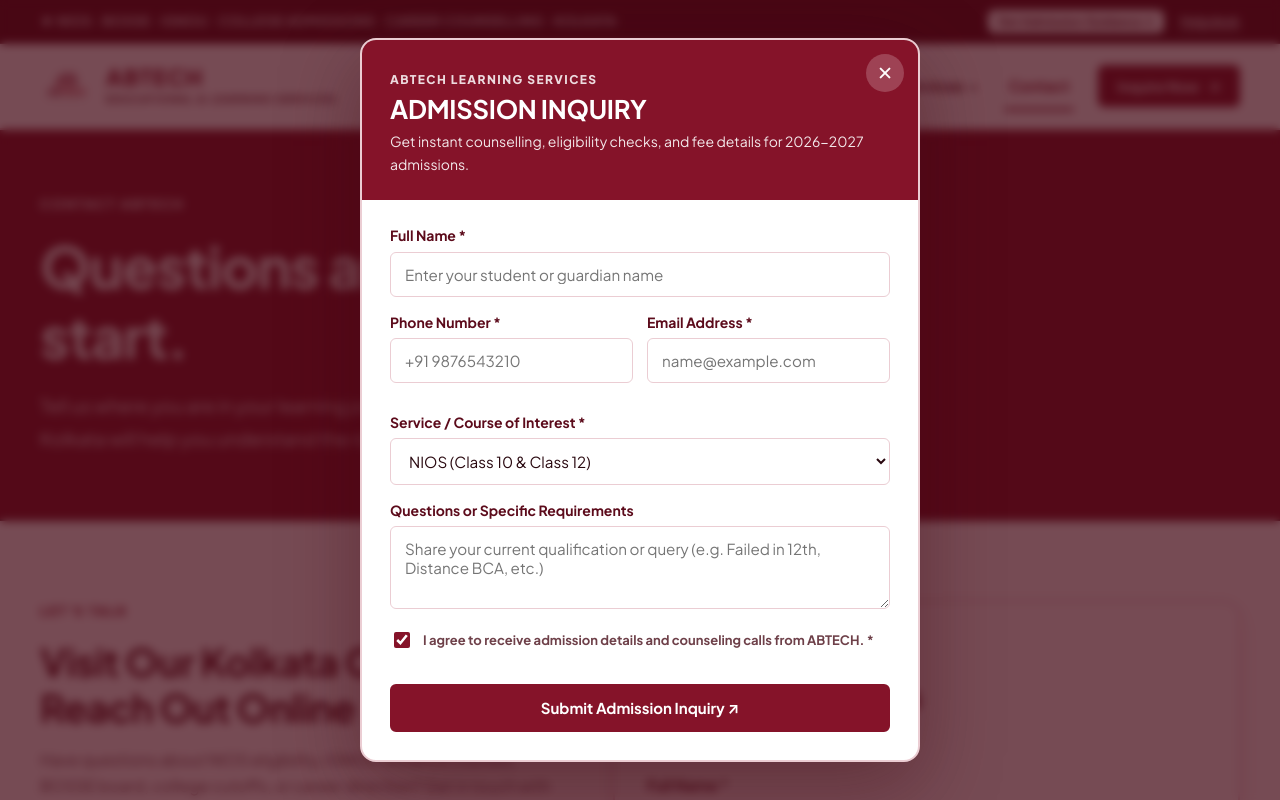
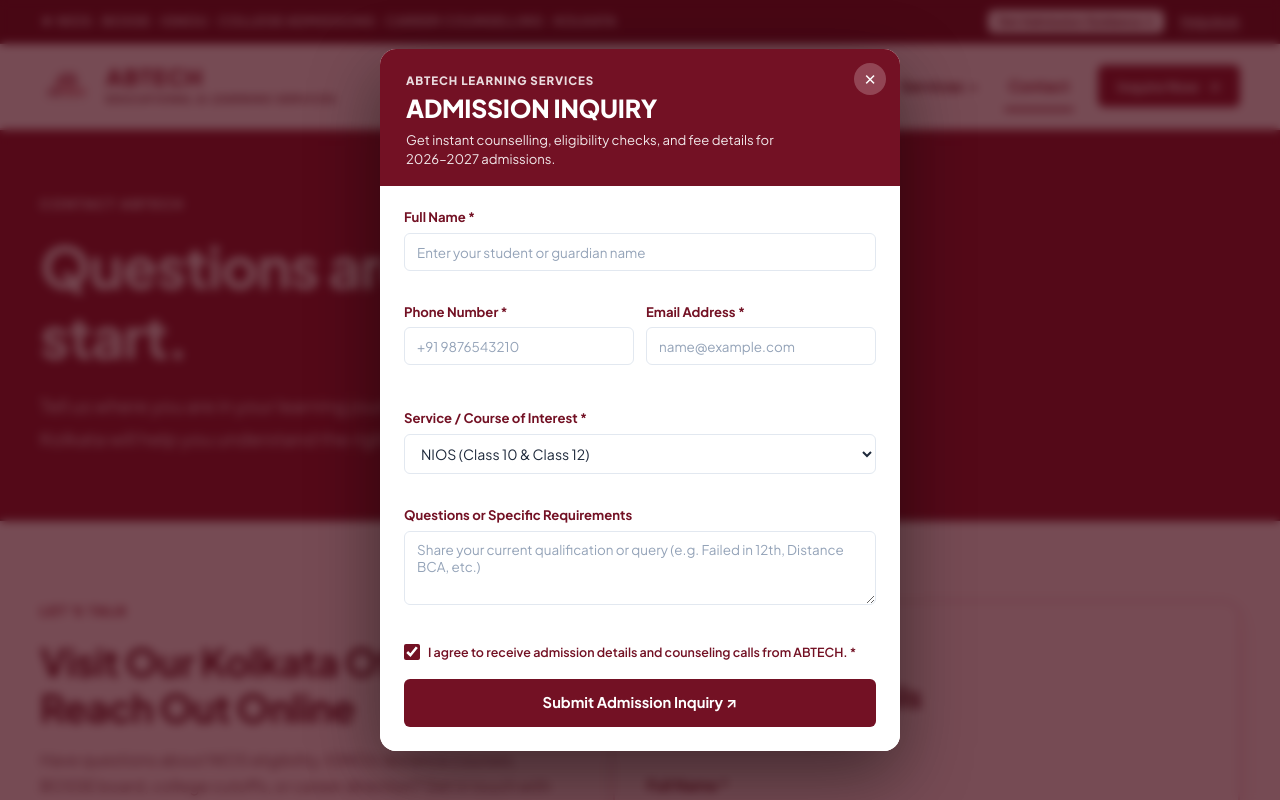
Before and after one commit to RishavLahiri10/ABtech_new, a React (Vite) app: page /contact in a window 1280 px wide. Both pictures are taken after a click on the button "Get Admission Guidance ↗". Shown: the top 800 px of the page. Built offline with nearby package versions, Linux system fonts and the light colour scheme.

Commit message:
theme yupdated

```diff
--- a/src/components.jsx
+++ b/src/components.jsx
@@ -242,7 +242,7 @@
           <p className="modal-eyebrow">ABTECH LEARNING SERVICES</p>
           <h2 className="modal-title">ADMISSION INQUIRY</h2>
           <p className="modal-subtitle">
-            Get instant counselling, eligibility checks, and fee details for 2026-2027 admissions.
+            Get instant counselling, eligibility checks, and fee details for 2026–2027 admissions.
           </p>
         </div>
 
--- a/src/styles.css
+++ b/src/styles.css
@@ -1520,6 +1520,7 @@
   inset: 0;
   background: rgba(66, 6, 18, 0.72);
   backdrop-filter: blur(5px);
+  -webkit-backdrop-filter: blur(5px);
   z-index: 1000;
   display: grid;
   place-items: center;
@@ -1538,19 +1539,19 @@
 }
 
 .inquiry-modal-content {
-  background: var(--white);
-  width: min(560px, 100%);
-  border-radius: var(--radius-lg);
-  border: 2px solid var(--maroon-border);
-  box-shadow: 0 24px 80px rgba(66, 6, 18, 0.4);
+  background: #ffffff;
+  width: min(520px, 92vw);
+  border-radius: 16px;
+  box-shadow: 0 24px 70px rgba(0, 0, 0, 0.45);
   position: relative;
   overflow: hidden;
-  animation: modalSlideUp 0.35s ease-out;
+  z-index: 1;
+  animation: modalSlideUp 0.3s cubic-bezier(0.16, 1, 0.3, 1);
 }
 
 @keyframes modalSlideUp {
   from {
-    transform: translateY(24px) scale(0.96);
+    transform: translateY(20px) scale(0.97);
     opacity: 0;
   }
   to {
@@ -1563,129 +1564,203 @@
   position: absolute;
   top: 14px;
   right: 14px;
-  width: 38px;
-  height: 38px;
+  width: 32px;
+  height: 32px;
   border-radius: 50%;
   border: none;
-  background: rgba(255, 255, 255, 0.2);
-  color: var(--white);
-  font-size: 1.2rem;
+  background: rgba(255, 255, 255, 0.22);
+  color: #ffffff;
+  font-size: 0.95rem;
   font-weight: 700;
   display: grid;
   place-items: center;
-  transition: background 0.2s;
-  z-index: 2;
+  transition: all 0.2s ease;
+  cursor: pointer;
+  z-index: 3;
 }
 
 .modal-close-btn:hover {
   background: rgba(255, 255, 255, 0.4);
+  transform: scale(1.08);
 }
 
 .modal-header {
-  background: var(--maroon);
-  color: var(--white);
-  padding: 30px 28px 24px;
+  position: relative;
+  background: #731124;
+  color: #ffffff;
+  padding: 22px 26px 18px;
+  overflow: hidden;
+  z-index: 1;
 }
 
 .modal-eyebrow {
+  position: relative;
+  z-index: 1;
   color: rgba(255, 255, 255, 0.85);
-  font-size: 0.75rem;
+  font-size: 0.72rem;
   font-weight: 800;
-  letter-spacing: 0.12em;
+  letter-spacing: 0.08em;
   margin-bottom: 4px;
+  text-transform: uppercase;
 }
 
 .modal-title {
-  color: var(--white) !important;
-  font-size: 1.6rem;
+  position: relative;
+  z-index: 1;
+  color: #ffffff !important;
+  font-size: 1.55rem;
+  font-weight: 800;
   margin-bottom: 6px;
   letter-spacing: -0.01em;
 }
 
 .modal-subtitle {
+  position: relative;
+  z-index: 1;
   color: rgba(255, 255, 255, 0.9) !important;
-  font-size: 0.875rem;
+  font-size: 0.82rem;
+  line-height: 1.45;
   margin-bottom: 0;
+  max-width: 380px;
 }
 
 .modal-form {
-  padding: 24px 28px 28px;
-}
-
-.form-group {
-  margin-bottom: 14px;
-}
-
-.form-group label {
-  font-size: 0.875rem;
-  margin-bottom: 4px;
-}
-
-.form-group input,
-.form-group select,
-.form-group textarea {
-  margin-bottom: 0;
-}
-
-.form-grid-2 {
+  position: relative;
+  z-index: 1;
+  padding: 20px 24px 24px;
+  background: #ffffff;
+}
+
+.modal-form .form-group {
+  margin-bottom: 12px;
+}
+
+.modal-form label {
+  font-size: 0.82rem;
+  font-weight: 700;
+  color: #731124;
+  margin-bottom: 5px;
+  display: block;
+}
+
+.modal-form input[type="text"],
+.modal-form input[type="tel"],
+.modal-form input[type="email"],
+.modal-form select,
+.modal-form textarea {
+  width: 100%;
+  padding: 9px 12px;
+  border: 1.5px solid #e2e8f0;
+  border-radius: 6px;
+  font-size: 0.88rem;
+  color: #1e293b;
+  background: #ffffff;
+  transition: border-color 0.2s, box-shadow 0.2s;
+  box-sizing: border-box;
+}
+
+.modal-form input::placeholder,
+.modal-form textarea::placeholder {
+  color: #94a3b8;
+  font-size: 0.84rem;
+}
+
+.modal-form input:focus,
+.modal-form select:focus,
+.modal-form textarea:focus {
+  border-color: #731124;
+  outline: none;
+  box-shadow: 0 0 0 3px rgba(115, 17, 36, 0.12);
+}
+
+.modal-form .form-grid-2 {
   display: grid;
   grid-template-columns: 1fr 1fr;
-  gap: 14px;
-  margin-bottom: 14px;
-}
-
-.checkbox-label {
-  display: flex;
-  gap: 10px;
-  align-items: flex-start;
-  font-size: 0.8125rem;
-  color: var(--text-muted);
-  margin-top: 14px;
-  margin-bottom: 18px;
-}
-
-.checkbox-label input {
+  gap: 12px;
+  margin-bottom: 12px;
+}
+
+.modal-form textarea {
+  resize: vertical;
+  min-height: 68px;
+}
+
+.modal-form .checkbox-label {
+  display: flex;
+  gap: 8px;
+  align-items: center;
+  font-size: 0.78rem;
+  font-weight: 600;
+  color: #731124;
+  margin-top: 10px;
+  margin-bottom: 16px;
+  cursor: pointer;
+}
+
+.modal-form .checkbox-label input[type="checkbox"] {
   width: 16px;
   height: 16px;
+  accent-color: #731124;
+  cursor: pointer;
+  margin: 0;
   flex-shrink: 0;
-  margin-top: 2px;
-  accent-color: var(--maroon);
+}
+
+.modal-form .button-maroon.button-block {
+  background: #731124;
+  color: #ffffff;
+  border: none;
+  border-radius: 6px;
+  padding: 11px 18px;
+  font-size: 0.92rem;
+  font-weight: 700;
+  width: 100%;
+  cursor: pointer;
+  display: flex;
+  align-items: center;
+  justify-content: center;
+  gap: 6px;
+  transition: background 0.2s;
+}
+
+.modal-form .button-maroon.button-block:hover {
+  background: #540b19;
 }
 
 .modal-status-error {
-  margin-top: 14px;
+  margin-top: 12px;
   padding: 10px;
-  background: var(--maroon-subtle);
-  border-left: 3px solid var(--maroon);
-  color: var(--maroon-dark);
-  font-size: 0.875rem;
+  background: #fdf2f4;
+  border-left: 3px solid #731124;
+  color: #731124;
+  font-size: 0.85rem;
 }
 
 .modal-success-box {
-  padding: 40px 28px;
+  padding: 36px 24px;
   text-align: center;
 }
 
 .success-icon {
-  width: 60px;
-  height: 60px;
-  background: var(--maroon);
-  color: var(--white);
+  width: 54px;
+  height: 54px;
+  background: #731124;
+  color: #ffffff;
   border-radius: 50%;
-  font-size: 2rem;
+  font-size: 1.8rem;
   display: grid;
   place-items: center;
-  margin: 0 auto 16px;
+  margin: 0 auto 14px;
 }
 
 .modal-success-box h3 {
-  color: var(--maroon-dark);
-  margin-bottom: 10px;
+  color: #731124;
+  margin-bottom: 8px;
 }
 
 .modal-success-box p {
-  color: var(--text-body);
-  margin-bottom: 24px;
+  color: #471d24;
+  margin-bottom: 20px;
 }
 
 /* ==========================================================================
```
